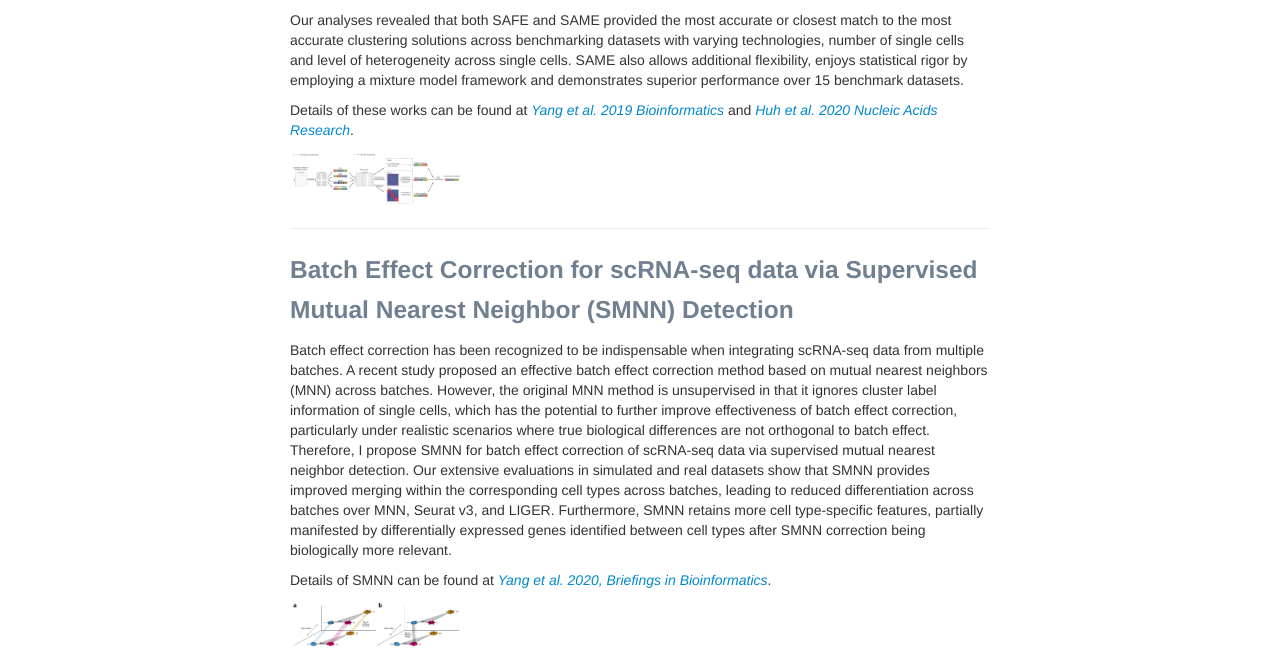
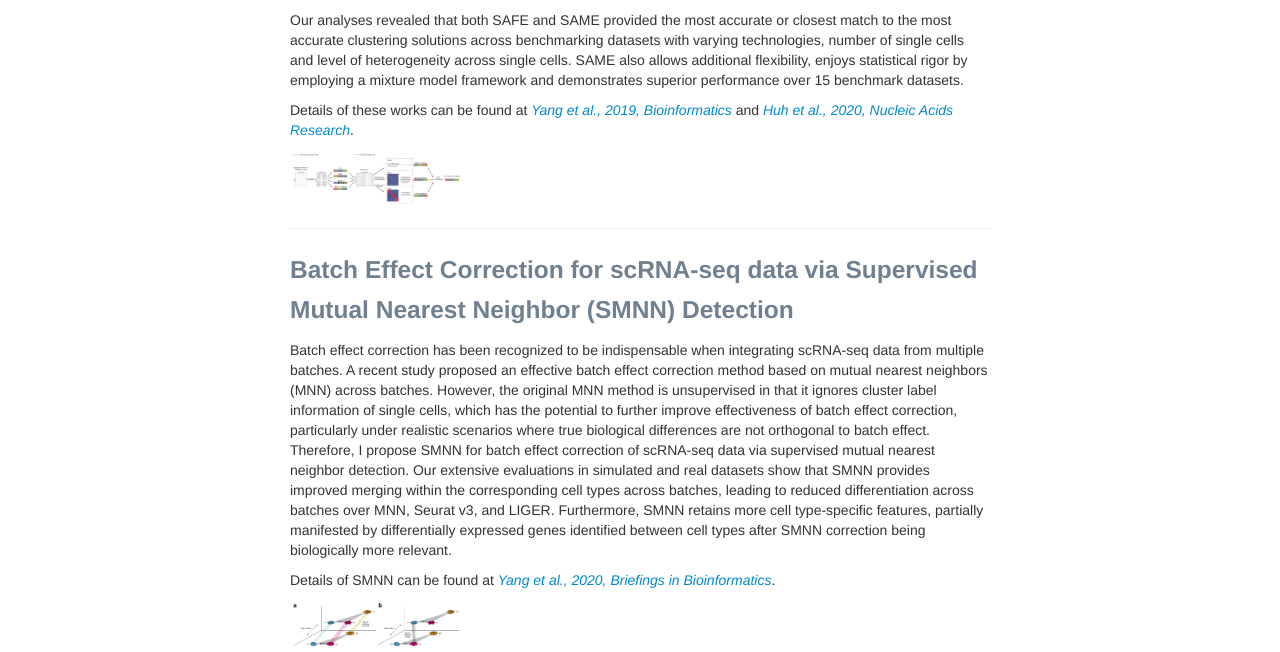
Before and after one commit to yycunc/yycunc.github.io, a Jekyll site: the page built from pages/research.md, in a window 1280 px wide. Shown: the part 312-964 px from the top of the page. Built offline with Jekyll 4.4.1, drawn with Linux system fonts in a browser that asks for light colours.

```diff
--- a/pages/research.md
+++ b/pages/research.md
@@ -9,7 +9,7 @@ I developed SAFE-clustering and SAME-clustering, a flexible, accurate and robust
 
 Our analyses revealed that both SAFE and SAME provided the most accurate or closest match to the most accurate clustering solutions across benchmarking datasets with varying technologies, number of single cells and level of heterogeneity across single cells. SAME also allows additional flexibility, enjoys statistical rigor by employing a mixture model framework and demonstrates superior performance over 15 benchmark datasets.
 
-Details of these works can be found at <a href="https://academic.oup.com/bioinformatics/article-abstract/35/8/1269/5092931"><i>Yang et al. 2019 Bioinformatics</i></a> and <a href="https://academic.oup.com/nar/article/48/1/86/5644992"><i>Huh et al. 2020 Nucleic Acids Research</i></a>.
+Details of these works can be found at <a href="https://academic.oup.com/bioinformatics/article-abstract/35/8/1269/5092931"><i>Yang et al., 2019, Bioinformatics</i></a> and <a href="https://academic.oup.com/nar/article/48/1/86/5644992"><i>Huh et al., 2020, Nucleic Acids Research</i></a>.
 
 <div class="container">
     <div class="row-fluid">
@@ -27,7 +27,7 @@ Details of these works can be found at <a href="https://academic.oup.com/bioinfo
 
 Batch effect correction has been recognized to be indispensable when integrating scRNA-seq data from multiple batches. A recent study proposed an effective batch effect correction method based on mutual nearest neighbors (MNN) across batches. However, the original MNN method is unsupervised in that it ignores cluster label information of single cells, which has the potential to further improve effectiveness of batch effect correction, particularly under realistic scenarios where true biological differences are not orthogonal to batch effect. Therefore, I propose SMNN for batch effect correction of scRNA-seq data via supervised mutual nearest neighbor detection. Our extensive evaluations in simulated and real datasets show that SMNN provides improved merging within the corresponding cell types across batches, leading to reduced differentiation across batches over MNN, Seurat v3, and LIGER. Furthermore, SMNN retains more cell type-specific features, partially manifested by differentially expressed genes identified between cell types after SMNN correction being biologically more relevant.
 
-Details of SMNN can be found at <a href="https://academic.oup.com/bib/article-abstract/doi/10.1093/bib/bbaa097/5855265?redirectedFrom=fulltext"><i>Yang et al. 2020, Briefings in Bioinformatics</i></a>.
+Details of SMNN can be found at <a href="https://academic.oup.com/bib/article-abstract/doi/10.1093/bib/bbaa097/5855265?redirectedFrom=fulltext"><i>Yang et al., 2020, Briefings in Bioinformatics</i></a>.
 
 <div class="container">
     <div class="row-fluid">
```
